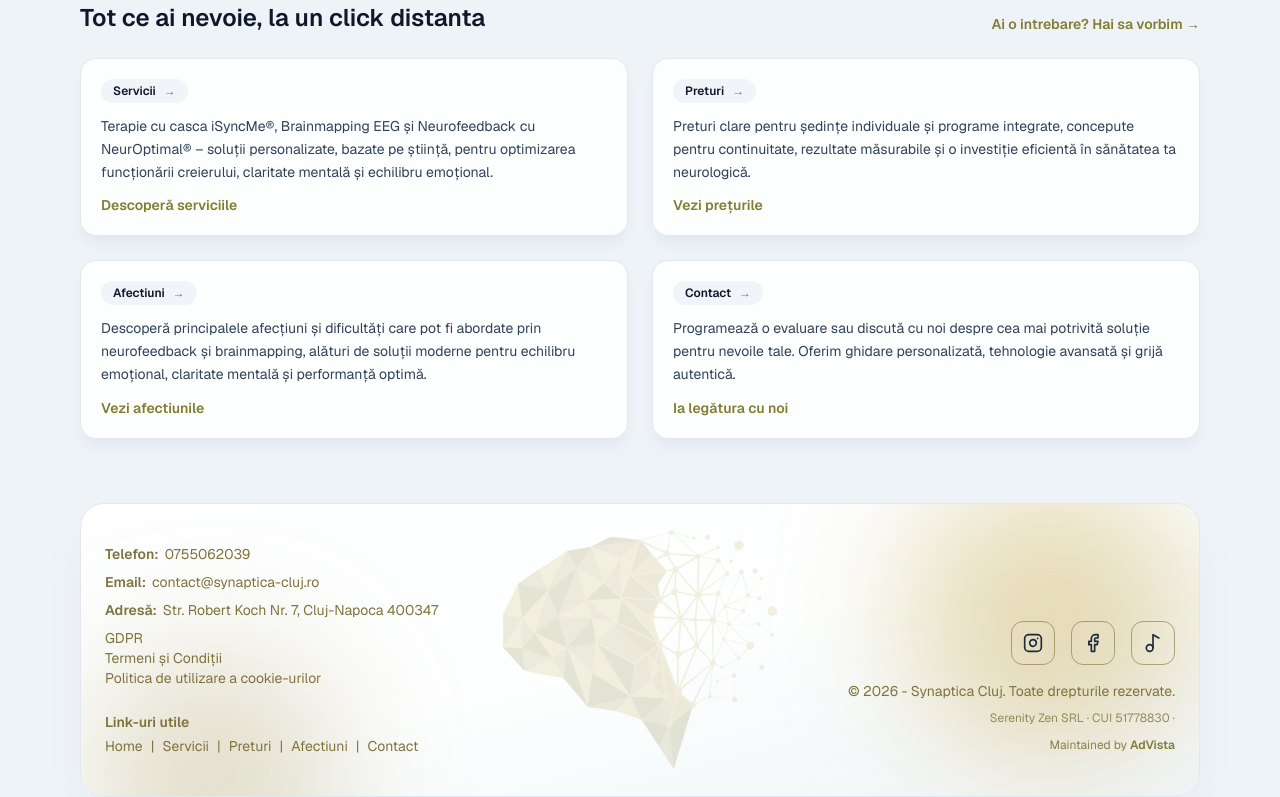
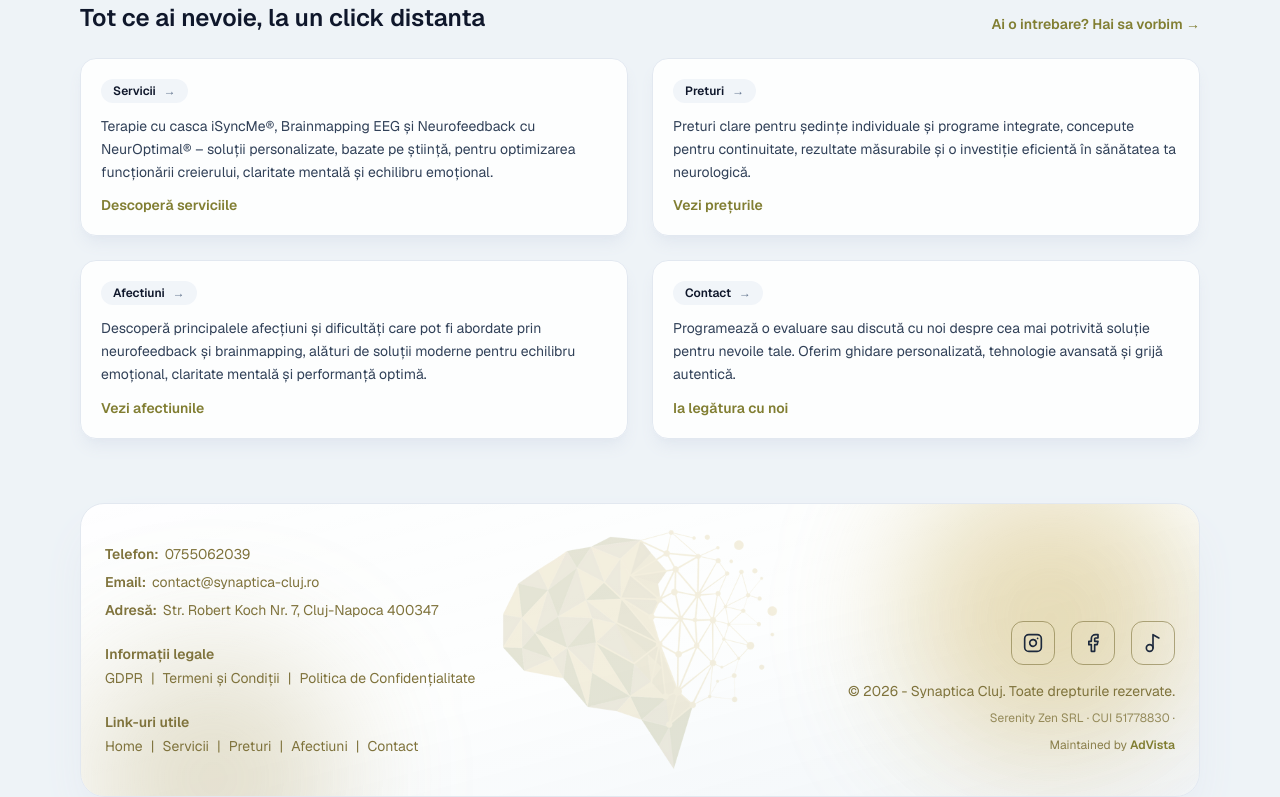
Before and after one commit to LaAngeli/synaptica, a Next.js app: page / in a window 1280 px wide. Shown: the part 1890-2687 px from the top of the page. Built offline with nearby package versions, Linux system fonts and the light colour scheme.

Commit message:
modificat footer

```diff
--- a/app/components/Footer.jsx
+++ b/app/components/Footer.jsx
@@ -59,14 +59,18 @@ export default function Footer() {
                 <span className="min-w-0 text-[#7f733c]">{t("contact.address")}</span>
               </div>
 
-              <div className="mt-2">
-                {companyLinks.map((link) => (
-                  <div key={link.href}>
-                    <Link href={link.href} className="text-[#7f733c] underline hover:text-[#9f8a3f]">
-                      {t(link.labelKey)}
-                    </Link>
-                  </div>
-                ))}
+              <div className="mt-6 space-y-1 text-center lg:text-left">
+                <p className="font-semibold text-[#7f733c]">{t("legal.links.legalInfo")}</p>
+                <div className="flex flex-wrap items-center justify-center gap-x-2 gap-y-2 text-sm lg:justify-start">
+                  {companyLinks.map((link, idx) => (
+                    <span key={link.href} className="inline-flex flex-wrap items-center gap-2">
+                      <Link href={link.href} className="text-[#7f733c] underline hover:text-[#9f8a3f]">
+                        {t(link.labelKey)}
+                      </Link>
+                      {idx < companyLinks.length - 1 && <span className="text-[#7f733c]" aria-hidden>|</span>}
+                    </span>
+                  ))}
+                </div>
               </div>
 
               <div className="mt-6 space-y-1 text-center lg:text-left">
--- a/app/i18n/translations.js
+++ b/app/i18n/translations.js
@@ -372,6 +372,7 @@ export const translations = {
     },
     legal: {
       links: {
+        legalInfo: "Legal information",
         gdpr: "GDPR",
         terms: "Terms & Conditions",
         cookies: "Cookie Policy",
@@ -911,7 +912,7 @@ export const translations = {
       links: {
         gdpr: "GDPR",
         terms: "Termeni și Condiții",
-        cookies: "Politica de utilizare a cookie-urilor",
+        cookies: "Politica de Confidențialitate",
         useful: "Link-uri utile",
         home: "Home",
         services: "Servicii",
@@ -924,9 +925,10 @@ export const translations = {
     },
     legal: {
       links: {
+        legalInfo: "Informații legale",
         gdpr: "GDPR",
         terms: "Termeni și Condiții",
-        cookies: "Politica de utilizare a cookie-urilor",
+        cookies: "Politica de Confidențialitate",
         useful: "Link-uri utile",
         home: "Home",
         services: "Servicii",
@@ -993,7 +995,7 @@ export const translations = {
           {
             title: "8. Cookie-uri",
             body:
-              "Site-ul nostru utilizează cookie-uri pentru funcționalitate, analiză și experiență personalizată. Pentru detalii, consultați Politica de utilizare a cookie-urilor.",
+              "Site-ul nostru utilizează cookie-uri pentru funcționalitate, analiză și experiență personalizată. Pentru detalii, consultați Politica de Confidențialitate.",
           },
           {
             title: "9. Modificări",
@@ -1068,7 +1070,7 @@ export const translations = {
         banner: {
           title: "Folosim cookie-uri",
           description:
-            "Folosim cookie-uri pentru funcționalitate, analiză și o experiență personalizată. Continuarea navigării înseamnă acordul tău cu Politica de utilizare a cookie-urilor.",
+            "Folosim cookie-uri pentru funcționalitate, analiză și o experiență personalizată. Continuarea navigării înseamnă acordul tău cu Politica de Confidențialitate.",
           link: "Vezi Politica de cookie-uri",
           accept: "Accept cookie-urile",
         },
```
